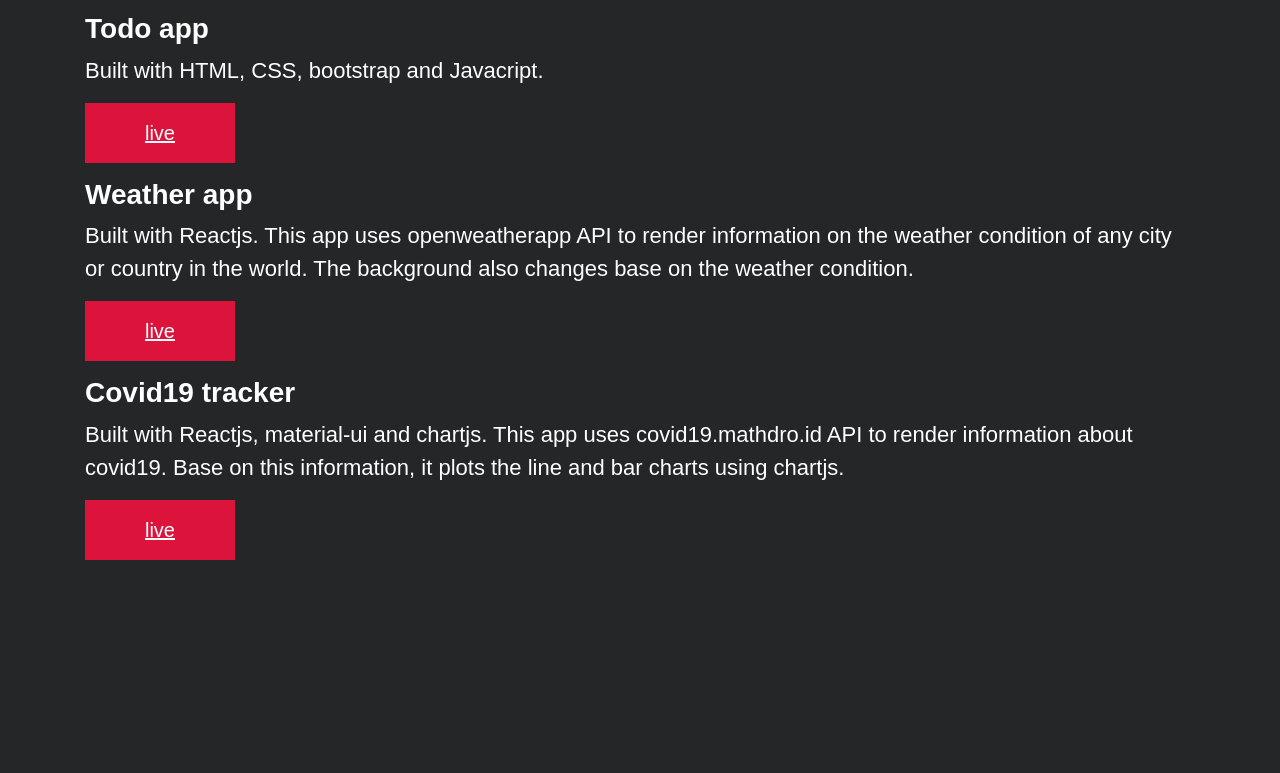
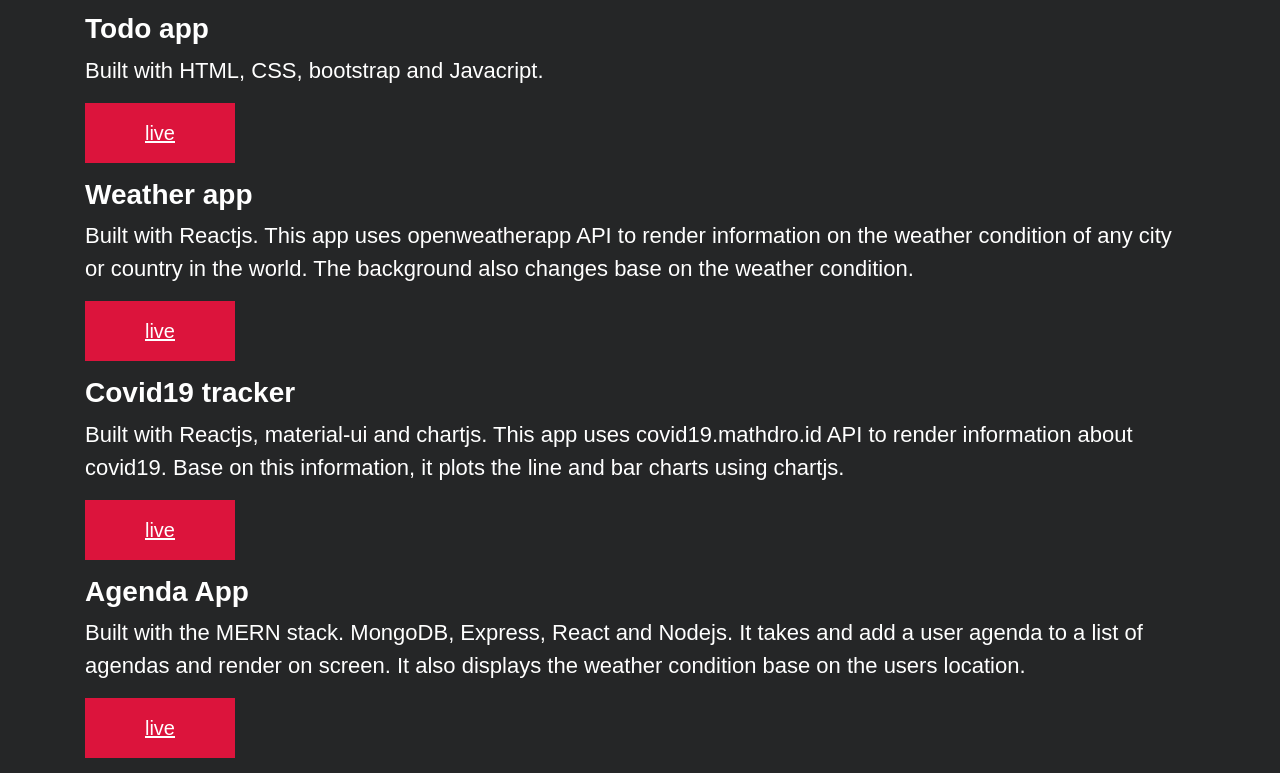
Before and after one commit to Marvelousy20/myPortfolio, a website built with webpack: page client/project.html in a window 1280 px wide. Shown: the part 582-1355 px from the top of the page. Before the commit the page ends 1157 px from the top, so only its background shows below. Built offline with nearby package versions, Linux system fonts and the light colour scheme.

Commit message:
made changes

```diff
--- a/client/project.html
+++ b/client/project.html
@@ -69,6 +69,14 @@
             <button><a href="https://mycovid-tracker.netlify.app" target="_blank" class="live">live</a></button>
         </section>
 
+        <section>
+            <h3>Agenda App</h3>
+            <p>Built with the MERN stack. MongoDB, Express, React and Nodejs. It takes and add a user agenda to
+                a list of agendas and render on screen. It also displays the weather condition
+                base on the users location.
+            </p>
+            <button><a href="https://agendaapp.netlify.app" target="_blank" class="live">live</a></button>
+        </section>
     </div>
 </body>
 </html>
```
Also changed, not shown: 1 other file.
